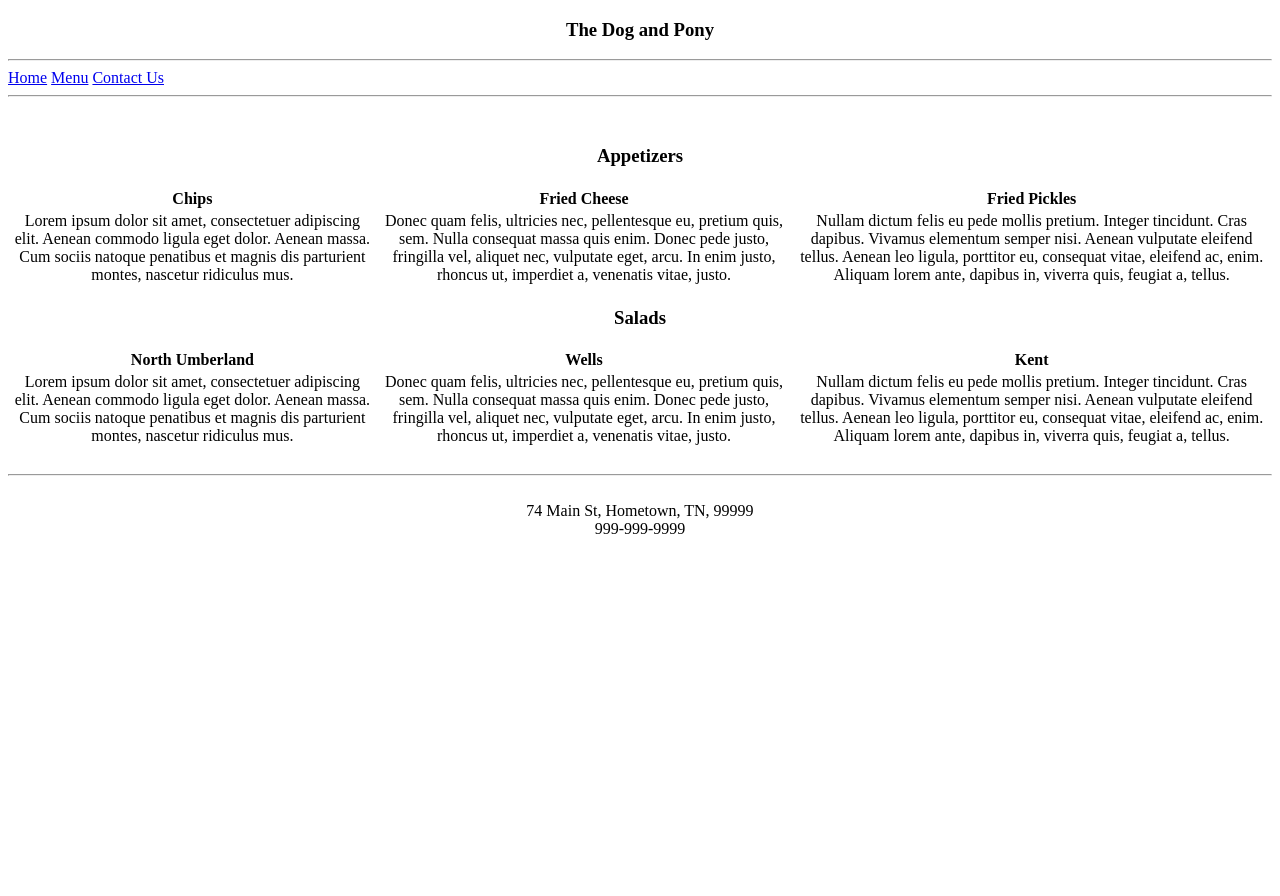
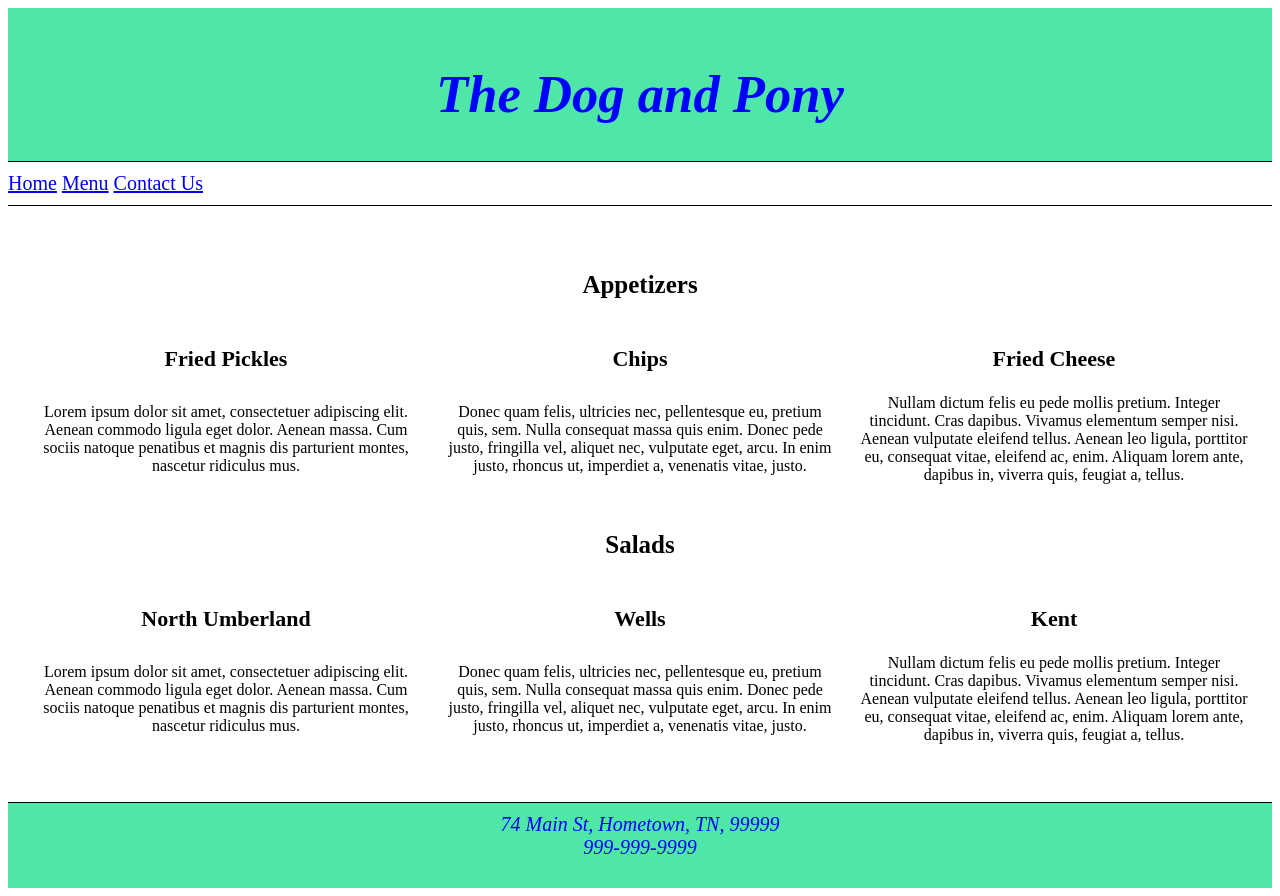
Before and after one commit to efl7a/RestaurantSite, a plain HTML site: page menu.html in a window 1280 px wide. Before the commit the page ends 800 px from the top, so only its background shows below. Drawn offline with Linux system fonts and the light colour scheme.

Commit message:
v2 complete

```diff
--- a/contact.html
+++ b/contact.html
@@ -1,22 +1,45 @@
 <!DOCTYPE html>
 <html ="en">
     <head>
+            <link
+            href="restaurantStyles.css"
+            rel="stylesheet"
+            type="text/css" />
+    <style>
+    form {
+        width: 50%;
+        margin: 50px;
+        text-align: right;
+
+    }
+    input[type="text"]{
+        width: 200px;
+    }
+    select {
+        width: 202px;
+    }
+    textarea {
+        vertical-align: top;
+        width: 200px;
+        height: 75px;
+    }
+</style>
         <title>Contact Us</title>
     </head>
 
     <body>
-        <center>
-           <h3>The Dog and Pony</h3>
-        </center>
-        <hr/>
+            <div id="header1" >
+                    <h3>The Dog and Pony</h3>
+                </div>
+    <div id="navigation">
         <a href="index.html">Home</a>
         <a href="menu.html">Menu</a>
         <a href="contact.html">Contact Us</a>
-        <hr/>
+    </div>
 <br/>
 <form action="#" method="POST">
         <div>
-            Name: <input type="text" name="Name"  />
+            Name: <input type="text" name="Name" />
          </div>
          <br/>
          <div>
@@ -24,13 +47,13 @@
               </div>
               <br/>
               <div>
-                     Phone: <input type="text" name="Phone" />
+                     Phone: <input type="text" name="Phone"/>
                   </div>
                   <br/>
                   <div>
 
                        Reason:
-                       <select name="Reason for Inquiry">
+                       <select name="Reason for Inquiry" >
                            <option value="catering">Catering</option>
                            <option value="privateParty">Private Party</option>
                            <option value="Feedback">Feedback</option>
@@ -39,33 +62,35 @@
                     </div>
                     <br/>
              <div>
-                 Additional Information:
-                         <textarea type="text" name="AdditionalInformation" rows="5" cols="50"></textarea>
-                            </br>
+                 Additional Information: <textarea type="text" name="AdditionalInformation" ></textarea>
+
             </div></br>
-            <div>
+            <div style="text-align: left; margin-left: 30px;">
                     Have you visited our restaurant?
                     <input type="radio" name="visited" value="No" checked/>No
                     <input type="radio" name="visited" value="Yes" />Yes
                  </div></br>
-            Best days to contact you?
+           <div style="text-align: left; margin-left: 75px;">
+                 Best days to contact you?
             <input type="checkbox" name="Monday" value="Monday"/>M
             <input type="checkbox" name="Tuesday" value="Tuesday"/>T
             <input type="checkbox" name="Wednesday" value="Wednesday"/>W
             <input type="checkbox" name="Thursday" value="Thursday"/>Th
             <input type="checkbox" name="Friday" value="Friday"/>F
             <br/>
-            <center><input type="submit" value="Send Request"/></center>
+        </div>
+                </br>
+            <input type="submit" value="Send Request"/>
 
      </form>
     </body>
     <br/>
-    <hr>
+
     <br/>
-    <footer>
-        <center>
+    <footer id="footer1">
+
             74 Main St, Hometown, TN, 99999<br/>
             999-999-9999
-        </center>
+
     </footer>
 </html>
--- a/menu.html
+++ b/menu.html
@@ -1,46 +1,70 @@
 <!DOCTYPE html>
 <html ="en">
     <head>
+<link
+   href="restaurantStyles.css"
+   rel="stylesheet"
+   type="text/css" />
+ <style>
+    #menuHeading{
+        font-size: 25px;
+    }
+    table, td, th{
+       text-align: center;
+        padding: 10px;
+        }
+    table {
+        table-layout: fixed;
+    }
+        th{
+      text-align: center;
+      font-size: 22px;
+                }
+  </style>
         <title>Menu Page</title>
     </head>
 
     <body>
-        <center><h3>The Dog and Pony</h3></center>
-        <hr/>
+            <div id="header1" >
+                    <h3>The Dog and Pony</h3>
+                </div>
+    <div id="navigation">
         <a href="index.html">Home</a>
         <a href="menu.html">Menu</a>
         <a href="contact.html">Contact Us</a>
-        <hr/>
+    </div>
 <br/>
 
     <table border="0" width="100%" >
-        <tr align="center">
-             <th colspan="3"><h3>Appetizers</h3></th>
+        <tr>
+             <th colspan="3"><h3 id="menuHeading">Appetizers</h3></th>
 
         </tr>
-        <tr align="center">
+        <tr>
+
+            <th>Fried Pickles</th>
             <th>Chips</th>
             <th>Fried Cheese</th>
-            <th>Fried Pickles</th>
+
 
         </tr>
-        <tr align="center">
+        <tr>
                 <td>Lorem ipsum dolor sit amet, consectetuer adipiscing elit. Aenean commodo ligula eget dolor. Aenean massa. Cum sociis natoque penatibus et magnis dis parturient montes, nascetur ridiculus mus. </td>
                 <td>Donec quam felis, ultricies nec, pellentesque eu, pretium quis, sem. Nulla consequat massa quis enim. Donec pede justo, fringilla vel, aliquet nec, vulputate eget, arcu. In enim justo, rhoncus ut, imperdiet a, venenatis vitae, justo.</td>
                 <td>Nullam dictum felis eu pede mollis pretium. Integer tincidunt. Cras dapibus. Vivamus elementum semper nisi. Aenean vulputate eleifend tellus. Aenean leo ligula, porttitor eu, consequat vitae, eleifend ac, enim. Aliquam lorem ante, dapibus in, viverra quis, feugiat a, tellus. </td>
 
             </tr>
-            <tr align="center">
-                    <th colspan="3"><h3>Salads</h3></th>
+            <tr>
+                    <th colspan="3"><h3 id="menuHeading">Salads</h3></th>
 
                </tr>
-               <tr align="center">
+               <tr>
                    <th>North Umberland</th>
                    <th>Wells</th>
                    <th>Kent</th>
 
                </tr>
-               <tr align="center">
+               <tr>
                        <td>Lorem ipsum dolor sit amet, consectetuer adipiscing elit. Aenean commodo ligula eget dolor. Aenean massa. Cum sociis natoque penatibus et magnis dis parturient montes, nascetur ridiculus mus. </td>
                        <td>Donec quam felis, ultricies nec, pellentesque eu, pretium quis, sem. Nulla consequat massa quis enim. Donec pede justo, fringilla vel, aliquet nec, vulputate eget, arcu. In enim justo, rhoncus ut, imperdiet a, venenatis vitae, justo.</td>
                        <td>Nullam dictum felis eu pede mollis pretium. Integer tincidunt. Cras dapibus. Vivamus elementum semper nisi. Aenean vulputate eleifend tellus. Aenean leo ligula, porttitor eu, consequat vitae, eleifend ac, enim. Aliquam lorem ante, dapibus in, viverra quis, feugiat a, tellus. </td>
@@ -50,12 +74,12 @@
 
     </body>
     <br/>
-    <hr>
+
     <br/>
-    <footer>
-        <center>
+    <footer id=footer1>
+
             74 Main St, Hometown, TN, 99999<br/>
             999-999-9999
-        </center>
+
     </footer>
 </html>
--- /dev/null
+++ b/restaurantStyles.css
@@ -0,0 +1,30 @@
+#header1 {
+   font-size: 45px;
+   font-style: italic;
+   text-align: center;
+   padding-top: 3px;
+   border-bottom: 1px solid black;
+   color: blue;
+   background-color: rgba(7, 221, 132, 0.71);
+   height: 150px;
+   width: 100%;
+}
+
+#footer1 {
+    font-size: 20px;
+    font-style: italic;
+    text-align: center;
+    padding-top: 10px;
+    border-top: 1px solid black;
+    color: blue;
+    background-color: rgba(7, 221, 132, 0.71);
+    height: 75px;
+    width: 100%;
+}
+
+#navigation {
+    font-size: 20px;
+    padding-top: 10px;
+    padding-bottom: 10px;
+    border-bottom: 1px solid black;
+}
```
Also changed, not shown: index.html (+32 -16 lines).
